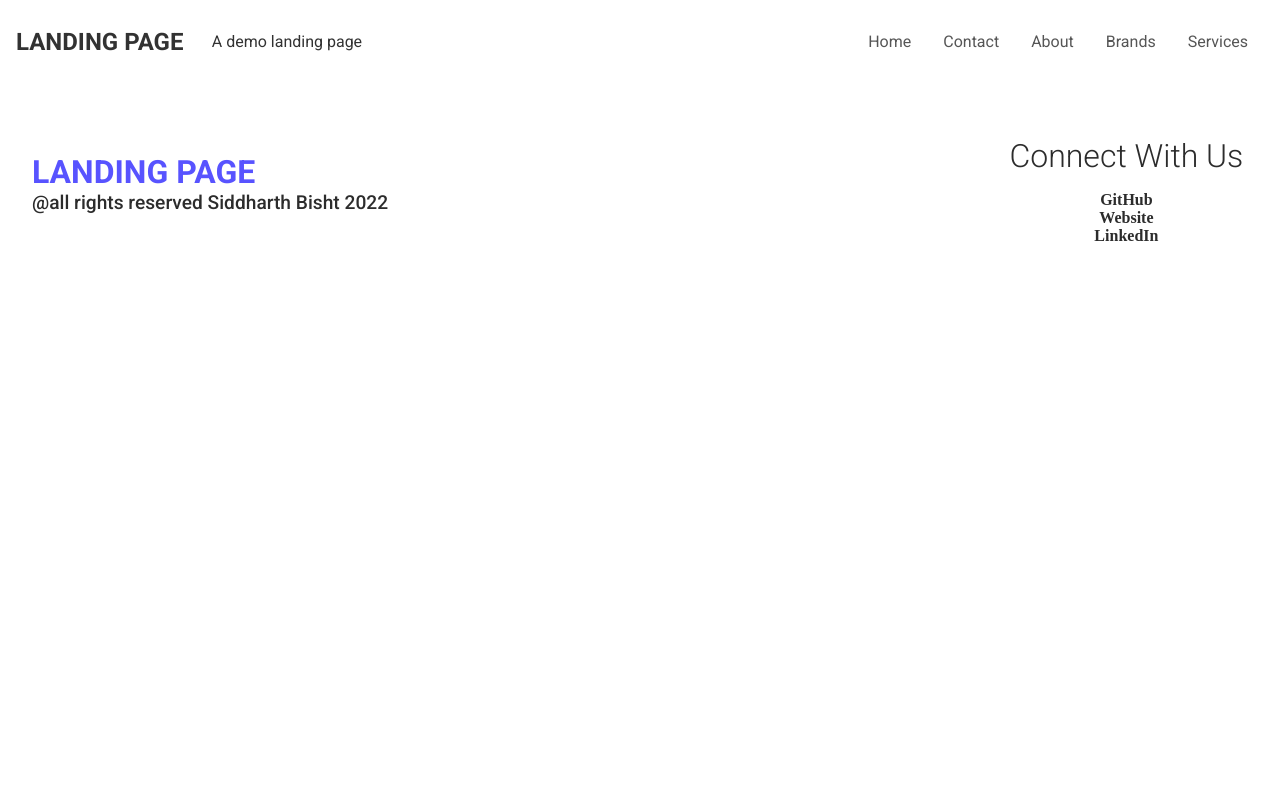
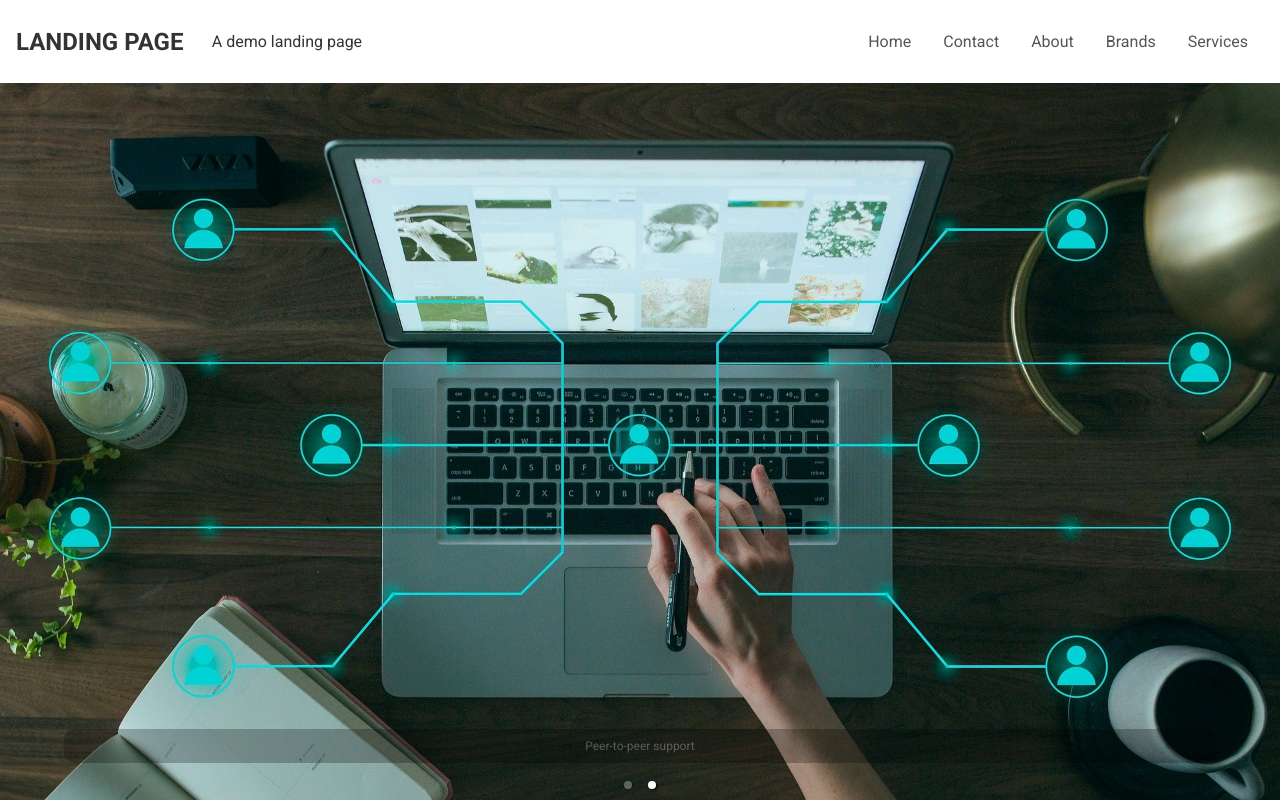
Before and after one commit to OfficialSiddharthBisht/react-projects, a React (Create React App) app in the folder project-1-landing-page/: page /services in a window 1280 px wide. Shown: the top 802 px of the page. Built offline with nearby package versions, Linux system fonts and the light colour scheme.

Commit message:
feat: services page done

```diff
--- a/project-1-landing-page/package.json
+++ b/project-1-landing-page/package.json
@@ -10,6 +10,7 @@
     "react": "^18.2.0",
     "react-dom": "^18.2.0",
     "react-icons": "^4.8.0",
+    "react-responsive-carousel": "^3.2.23",
     "react-router-dom": "^6.9.0",
     "react-router-hash-link": "^2.4.3",
     "react-scripts": "5.0.1",
--- a/project-1-landing-page/src/App.js
+++ b/project-1-landing-page/src/App.js
@@ -3,12 +3,14 @@
 import Home from './components/Home.js';
 import Footer from "./components/Footer";
 import Contact from "./components/Contact";
+import Services from "./components/Services";
 
 import "./styles/App.scss";
 import "./styles/header.scss";
 import "./styles/home.scss";
 import "./styles/footer.scss";
 import "./styles/contact.scss"
+import "./styles/mediaquery.scss"
 
 
 function App() {
@@ -18,6 +20,7 @@
       <Routes>
         <Route path="/" element = <Home /> />
         <Route path="/contact" element = <Contact /> />
+        <Route path="/services" element = <Services /> />
       </Routes>
       <Footer />
     </Router>
--- /dev/null
+++ b/project-1-landing-page/src/components/Services.js
@@ -0,0 +1,37 @@
+import React from 'react'
+import {Carousel} from 'react-responsive-carousel'
+
+import "react-responsive-carousel/lib/styles/carousel.min.css";
+
+
+// images import
+import img1 from "../assets/3.jpg"
+import img2 from "../assets/4.jpg"
+
+
+
+const Services = () => {
+  return (
+    <div>
+        <Carousel
+        infiniteLoop
+        autoPlay
+        showStatus={false}
+        showArrows={false}
+        showThumbs={false}
+        interval={1000}
+        >
+            <div>
+                <img src={img1} alt="Item 1" />
+                <p className='legend'>Full Stack</p>
+            </div>
+            <div>
+                <img src={img2} alt="Item 2" />
+                <p className='legend'>Peer-to-peer support</p>
+            </div>
+        </Carousel>
+    </div>
+  )
+}
+
+export default Services
```
Also changed, not shown: project-1-landing-page/src/styles/mediaquery.scss (added), 1 other file (tests, documents, lock files or other folders).
